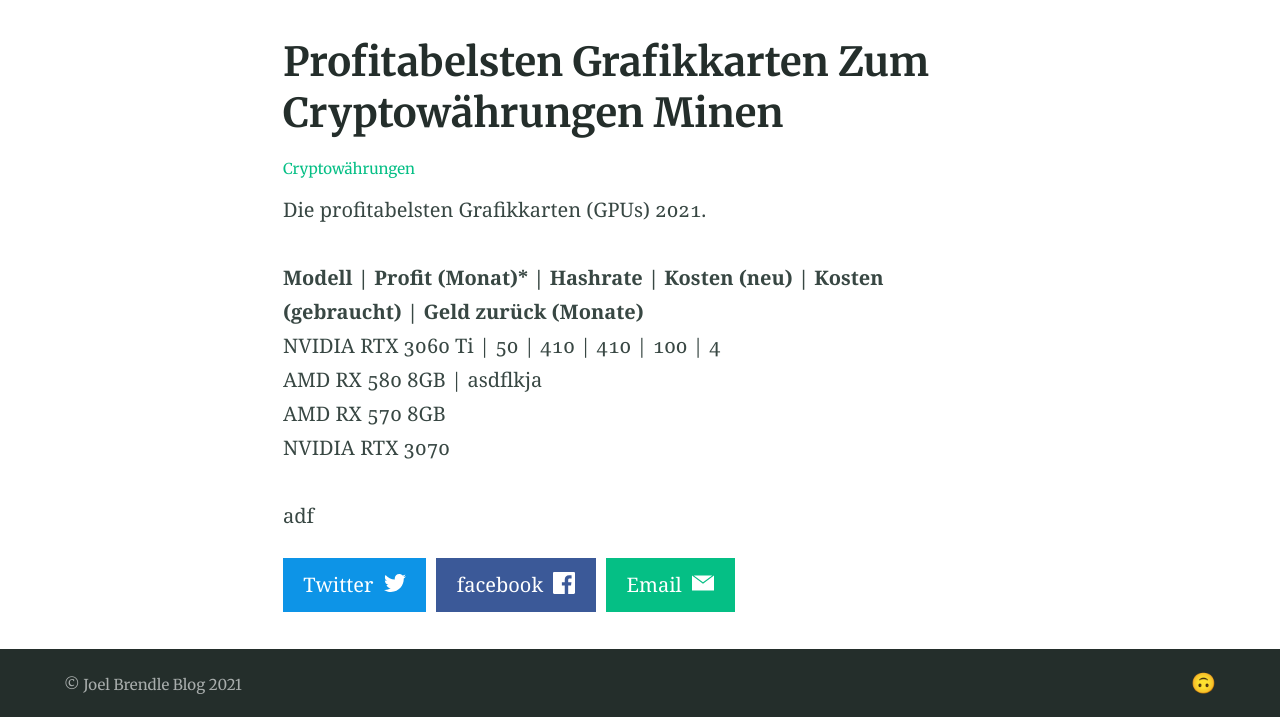
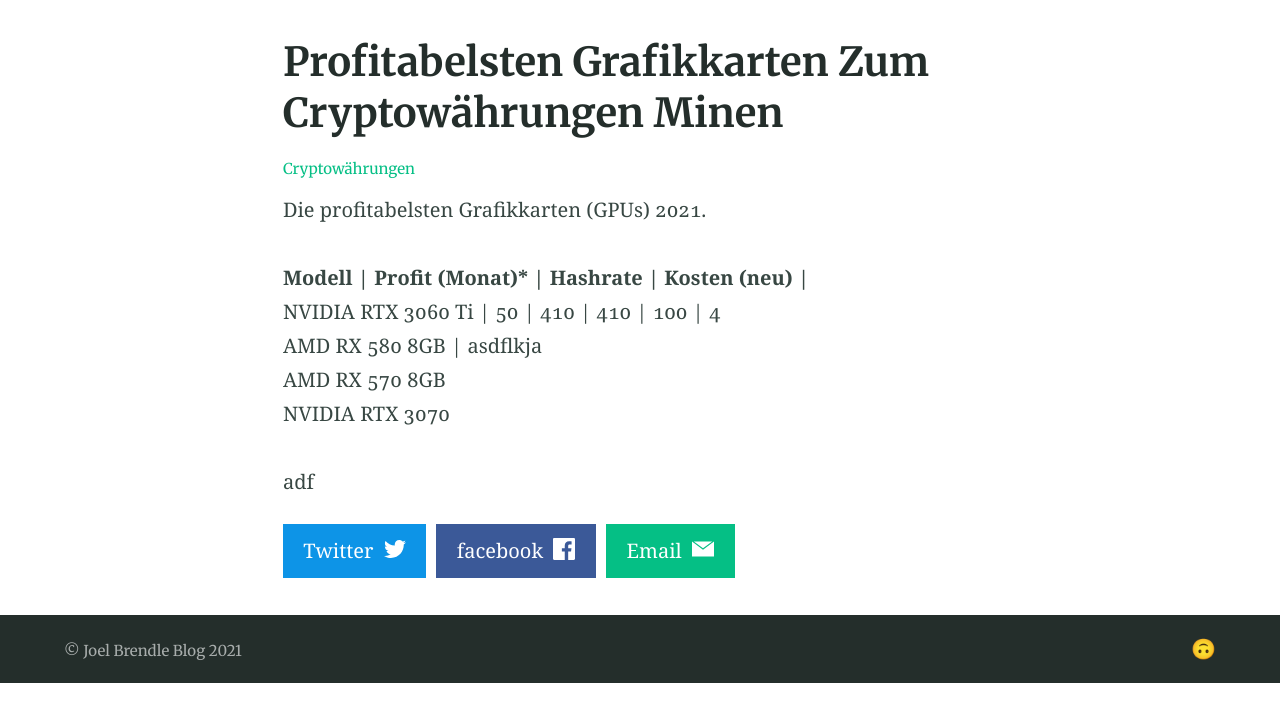
Before and after one commit to joelbrendle/joel_blog, a Jekyll site: the page built from _posts/2016-08-29-example-post-two.md, in a window 1280 px wide. Shown: the part 322-1039 px from the top of the page. Built offline with Jekyll 4.4.1, drawn with Linux system fonts in a browser that asks for light colours; after the commit the page ends 1005 px from its top, so only the background shows below that.

Commit message:
Update from Forestry.io Joel Brendle updated _posts/2016-08-29-example-post-two.md

```diff
--- a/_posts/2016-08-29-example-post-two.md
+++ b/_posts/2016-08-29-example-post-two.md
@@ -21,7 +21,7 @@
 
 Die profitabelsten Grafikkarten (GPUs) 2021.
 
-**Modell | Profit (Monat)* | Hashrate | Kosten (neu) | Kosten (gebraucht) | Geld zurück (Monate)**
+**Modell | Profit (Monat)* | Hashrate | Kosten (neu) |**
 NVIDIA RTX 3060 Ti | 50 | 410 | 410 | 100 | 4
 AMD RX 580 8GB | asdflkja
 AMD RX 570 8GB
```
